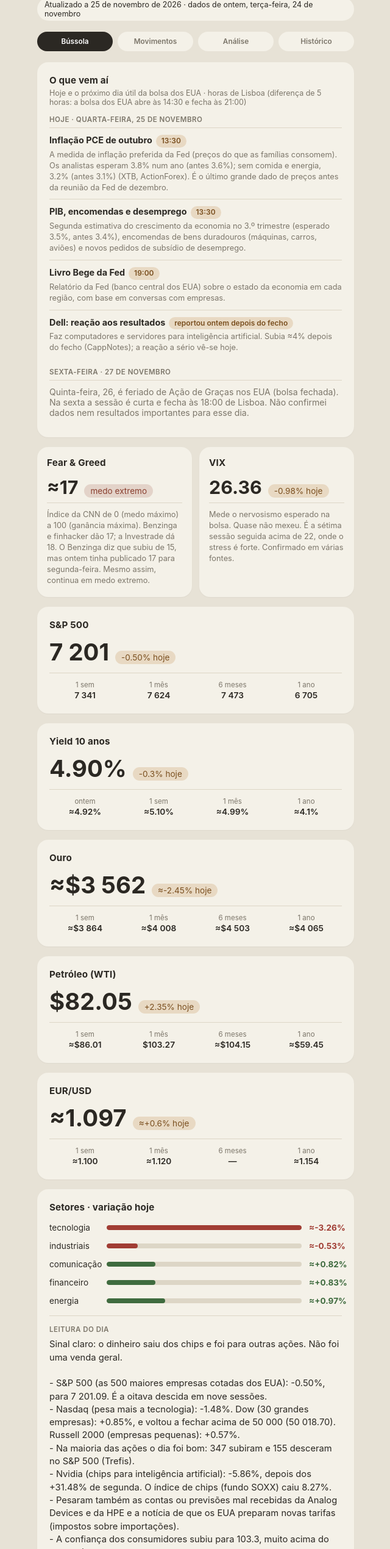
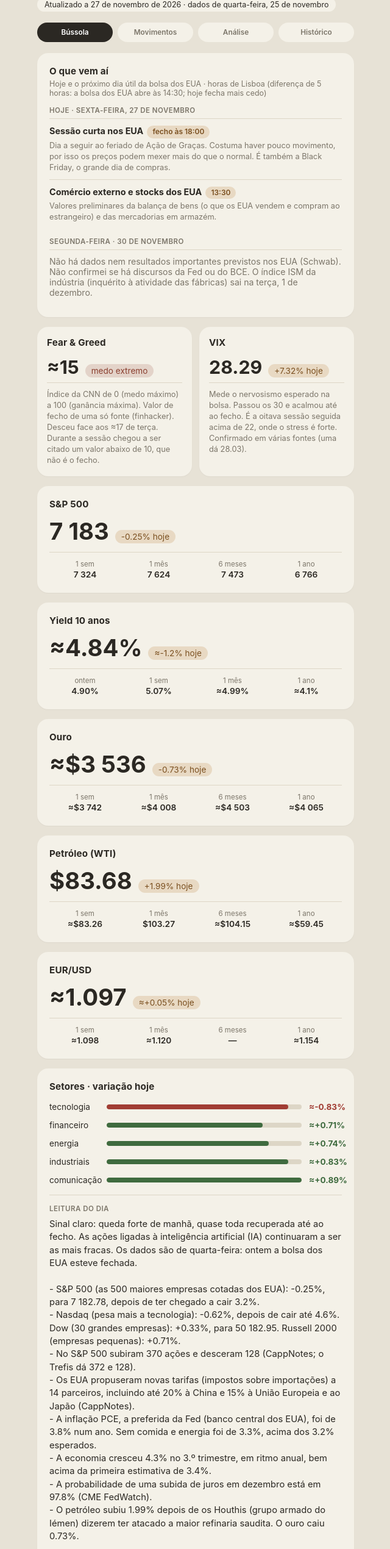
Before and after one commit to isabelcmelo72/bussola-mercado, a plain HTML site: page index.html in a window 1280 px wide. Shown: the part 77-2617 px from the top of the page at 61% size, without its empty margins (319-959 px from the left). Drawn offline with Linux system fonts and the light colour scheme.

Commit message:
Atualização de 27 de novembro de 2026 (dados de quarta-feira, 25/11)
Co-Authored-By: Claude Sonnet 5.5 <noreply@anthropic.com>
Claude-Session: https://claude.ai/code/session_0131pvmwvfr1mtGWyB3KcTuo

```diff
--- a/index.html
+++ b/index.html
@@ -236,7 +236,7 @@
   <header>
     <h1>Bússola de Mercado</h1>
     <div class="sub">Pede "atualiza a bússola" de manhã · dados do fecho anterior</div>
-    <div class="updated">Atualizado a 25 de novembro de 2026 · dados de ontem, terça-feira, 24 de novembro</div>
+    <div class="updated">Atualizado a 27 de novembro de 2026 · dados de quarta-feira, 25 de novembro</div>
   </header>
 
   <div class="tabs">
@@ -249,28 +249,20 @@
   <!-- O QUE VEM AÍ -->
   <div class="card ahead">
     <h2>O que vem aí</h2>
-    <div class="ahead-sub">Hoje e o próximo dia útil da bolsa dos EUA · horas de Lisboa (diferença de 5 horas: a bolsa dos EUA abre às 14:30 e fecha às 21:00)</div>
+    <div class="ahead-sub">Hoje e o próximo dia útil da bolsa dos EUA · horas de Lisboa (diferença de 5 horas: a bolsa dos EUA abre às 14:30; hoje fecha mais cedo)</div>
 
-    <div class="day">Hoje · quarta-feira, 25 de novembro</div>
+    <div class="day">Hoje · sexta-feira, 27 de novembro</div>
     <div class="ev">
-      <span class="ev-name">Inflação PCE de outubro</span><span class="ev-when">13:30</span>
-      <div class="ev-desc">A medida de inflação preferida da Fed (preços do que as famílias consomem). Os analistas esperam 3.8% num ano (antes 3.6%); sem comida e energia, 3.2% (antes 3.1%) (XTB, ActionForex). É o último grande dado de preços antes da reunião da Fed de dezembro.</div>
+      <span class="ev-name">Sessão curta nos EUA</span><span class="ev-when">fecho às 18:00</span>
+      <div class="ev-desc">Dia a seguir ao feriado de Ação de Graças. Costuma haver pouco movimento, por isso os preços podem mexer mais do que o normal. É também a Black Friday, o grande dia de compras.</div>
     </div>
     <div class="ev">
-      <span class="ev-name">PIB, encomendas e desemprego</span><span class="ev-when">13:30</span>
-      <div class="ev-desc">Segunda estimativa do crescimento da economia no 3.º trimestre (esperado 3.5%, antes 3.4%), encomendas de bens duradouros (máquinas, carros, aviões) e novos pedidos de subsídio de desemprego.</div>
-    </div>
-    <div class="ev">
-      <span class="ev-name">Livro Bege da Fed</span><span class="ev-when">19:00</span>
-      <div class="ev-desc">Relatório da Fed (banco central dos EUA) sobre o estado da economia em cada região, com base em conversas com empresas.</div>
-    </div>
-    <div class="ev">
-      <span class="ev-name">Dell: reação aos resultados</span><span class="ev-when">reportou ontem depois do fecho</span>
-      <div class="ev-desc">Faz computadores e servidores para inteligência artificial. Subia ≈4% depois do fecho (CappNotes); a reação a sério vê-se hoje.</div>
+      <span class="ev-name">Comércio externo e stocks dos EUA</span><span class="ev-when">13:30</span>
+      <div class="ev-desc">Valores preliminares da balança de bens (o que os EUA vendem e compram ao estrangeiro) e das mercadorias em armazém.</div>
     </div>
 
-    <div class="day">Sexta-feira · 27 de novembro</div>
-    <div class="none">Quinta-feira, 26, é feriado de Ação de Graças nos EUA (bolsa fechada). Na sexta a sessão é curta e fecha às 18:00 de Lisboa. Não confirmei dados nem resultados importantes para esse dia.</div>
+    <div class="day">Segunda-feira · 30 de novembro</div>
+    <div class="none">Não há dados nem resultados importantes previstos nos EUA (Schwab). Não confirmei se há discursos da Fed ou do BCE. O índice ISM da indústria (inquérito à atividade das fábricas) sai na terça, 1 de dezembro.</div>
   </div>
 
 
@@ -279,44 +271,44 @@
     <div class="card">
       <h2>Fear &amp; Greed</h2>
       <div class="gauge-value">
-        <div class="num">≈17</div>
+        <div class="num">≈15</div>
         <div class="tag fear">medo extremo</div>
       </div>
-      <div class="comment">Índice da CNN de 0 (medo máximo) a 100 (ganância máxima). Benzinga e finhacker dão 17; a Investrade dá 18. O Benzinga diz que subiu de 15, mas ontem tinha publicado 17 para segunda-feira. Mesmo assim, continua em medo extremo.</div>
+      <div class="comment">Índice da CNN de 0 (medo máximo) a 100 (ganância máxima). Valor de fecho de uma só fonte (finhacker). Desceu face aos ≈17 de terça. Durante a sessão chegou a ser citado um valor abaixo de 10, que não é o fecho.</div>
     </div>
     <div class="card">
       <h2>VIX</h2>
       <div class="gauge-value">
-        <div class="num">26.36</div>
-        <div class="tag" style="background:#e8d9c3;color:#7a4f1f;">-0.98% hoje</div>
+        <div class="num">28.29</div>
+        <div class="tag" style="background:#e8d9c3;color:#7a4f1f;">+7.32% hoje</div>
       </div>
-      <div class="comment">Mede o nervosismo esperado na bolsa. Quase não mexeu. É a sétima sessão seguida acima de 22, onde o stress é forte. Confirmado em várias fontes.</div>
+      <div class="comment">Mede o nervosismo esperado na bolsa. Passou os 30 e acalmou até ao fecho. É a oitava sessão seguida acima de 22, onde o stress é forte. Confirmado em várias fontes (uma dá 28.03).</div>
     </div>
   </div>
 
   <div class="card">
     <h2>S&amp;P 500</h2>
     <div class="gauge-value">
-      <div class="num">7 201</div>
-      <div class="tag" style="background:#e8d9c3;color:#7a4f1f;">-0.50% hoje</div>
+      <div class="num">7 183</div>
+      <div class="tag" style="background:#e8d9c3;color:#7a4f1f;">-0.25% hoje</div>
     </div>
     <div class="hist">
-      <div>1 sem<b>7 341</b></div>
+      <div>1 sem<b>7 324</b></div>
       <div>1 mês<b>7 624</b></div>
       <div>6 meses<b>7 473</b></div>
-      <div>1 ano<b>6 705</b></div>
+      <div>1 ano<b>6 766</b></div>
     </div>
   </div>
 
   <div class="card">
     <h2>Yield 10 anos</h2>
     <div class="gauge-value">
-      <div class="num">4.90%</div>
-      <div class="tag" style="background:#e8d9c3;color:#7a4f1f;">-0.3% hoje</div>
+      <div class="num">≈4.84%</div>
+      <div class="tag" style="background:#e8d9c3;color:#7a4f1f;">≈-1.2% hoje</div>
     </div>
     <div class="hist">
-      <div>ontem<b>≈4.92%</b></div>
-      <div>1 sem<b>≈5.10%</b></div>
+      <div>ontem<b>4.90%</b></div>
+      <div>1 sem<b>5.07%</b></div>
       <div>1 mês<b>≈4.99%</b></div>
       <div>1 ano<b>≈4.1%</b></div>
     </div>
@@ -325,11 +317,11 @@
   <div class="card">
     <h2>Ouro</h2>
     <div class="gauge-value">
-      <div class="num">≈$3 562</div>
-      <div class="tag" style="background:#e8d9c3;color:#7a4f1f;">≈-2.45% hoje</div>
+      <div class="num">≈$3 536</div>
+      <div class="tag" style="background:#e8d9c3;color:#7a4f1f;">-0.73% hoje</div>
     </div>
     <div class="hist">
-      <div>1 sem<b>≈$3 864</b></div>
+      <div>1 sem<b>≈$3 742</b></div>
       <div>1 mês<b>≈$4 008</b></div>
       <div>6 meses<b>≈$4 503</b></div>
       <div>1 ano<b>≈$4 065</b></div>
@@ -339,11 +331,11 @@
   <div class="card">
     <h2>Petróleo (WTI)</h2>
     <div class="gauge-value">
-      <div class="num">$82.05</div>
-      <div class="tag" style="background:#e8d9c3;color:#7a4f1f;">+2.35% hoje</div>
+      <div class="num">$83.68</div>
+      <div class="tag" style="background:#e8d9c3;color:#7a4f1f;">+1.99% hoje</div>
     </div>
     <div class="hist">
-      <div>1 sem<b>≈$86.01</b></div>
+      <div>1 sem<b>≈$83.26</b></div>
       <div>1 mês<b>$103.27</b></div>
       <div>6 meses<b>≈$104.15</b></div>
       <div>1 ano<b>≈$59.45</b></div>
@@ -354,10 +346,10 @@
     <h2>EUR/USD</h2>
     <div class="gauge-value">
       <div class="num">≈1.097</div>
-      <div class="tag" style="background:#e8d9c3;color:#7a4f1f;">≈+0.6% hoje</div>
+      <div class="tag" style="background:#e8d9c3;color:#7a4f1f;">≈+0.05% hoje</div>
     </div>
     <div class="hist">
-      <div>1 sem<b>≈1.100</b></div>
+      <div>1 sem<b>≈1.098</b></div>
       <div>1 mês<b>≈1.120</b></div>
       <div>6 meses<b>—</b></div>
       <div>1 ano<b>≈1.154</b></div>
@@ -370,42 +362,42 @@
     <div class="list-i">
       <div class="row-i">
         <div class="name-i">tecnologia</div>
-        <div class="track-i"><div class="fill-i down" style="width:100%;"></div></div>
-        <div class="val-i val-down">≈-3.26%</div>
+        <div class="track-i"><div class="fill-i down" style="width:93%;"></div></div>
+        <div class="val-i val-down">≈-0.83%</div>
+      </div>
+      <div class="row-i">
+        <div class="name-i">financeiro</div>
+        <div class="track-i"><div class="fill-i up" style="width:80%;"></div></div>
+        <div class="val-i val-up">≈+0.71%</div>
+      </div>
+      <div class="row-i">
+        <div class="name-i">energia</div>
+        <div class="track-i"><div class="fill-i up" style="width:83%;"></div></div>
+        <div class="val-i val-up">≈+0.74%</div>
       </div>
       <div class="row-i">
         <div class="name-i">industriais</div>
-        <div class="track-i"><div class="fill-i down" style="width:16%;"></div></div>
-        <div class="val-i val-down">≈-0.53%</div>
+        <div class="track-i"><div class="fill-i up" style="width:93%;"></div></div>
+        <div class="val-i val-up">≈+0.83%</div>
       </div>
       <div class="row-i">
         <div class="name-i">comunicação</div>
-        <div class="track-i"><div class="fill-i up" style="width:25%;"></div></div>
-        <div class="val-i val-up">≈+0.82%</div>
-      </div>
-      <div class="row-i">
-        <div class="name-i">financeiro</div>
-        <div class="track-i"><div class="fill-i up" style="width:25%;"></div></div>
-        <div class="val-i val-up">≈+0.83%</div>
-      </div>
-      <div class="row-i">
-        <div class="name-i">energia</div>
-        <div class="track-i"><div class="fill-i up" style="width:30%;"></div></div>
-        <div class="val-i val-up">≈+0.97%</div>
+        <div class="track-i"><div class="fill-i up" style="width:100%;"></div></div>
+        <div class="val-i val-up">≈+0.89%</div>
       </div>
     </div>
     <div class="reading">
       <b>Leitura do dia</b>
-      Sinal claro: o dinheiro saiu dos chips e foi para outras ações. Não foi uma venda geral.<br><br>
-      - S&amp;P 500 (as 500 maiores empresas cotadas dos EUA): -0.50%, para 7 201.09. É a oitava descida em nove sessões.<br>
-      - Nasdaq (pesa mais a tecnologia): -1.48%. Dow (30 grandes empresas): +0.85%, e voltou a fechar acima de 50 000 (50 018.70). Russell 2000 (empresas pequenas): +0.57%.<br>
-      - Na maioria das ações o dia foi bom: 347 subiram e 155 desceram no S&amp;P 500 (Trefis).<br>
-      - Nvidia (chips para inteligência artificial): -5.86%, depois dos +31.48% de segunda. O índice de chips (fundo SOXX) caiu 8.27%.<br>
-      - Pesaram também as contas ou previsões mal recebidas da Analog Devices e da HPE e a notícia de que os EUA preparam novas tarifas (impostos sobre importações).<br>
-      - A confiança dos consumidores subiu para 103.3, muito acima do esperado.<br>
-      - O mercado dá cerca de 95% de probabilidade a uma subida de juros em dezembro. O presidente da Fed de Nova Iorque, John Williams, disse que a inflação está alta demais.<br>
-      - O ouro caiu ≈2.45% e o petróleo subiu 2.35%.<br><br>
-      Qualidade dos dados: índices e VIX confirmados em várias fontes. Yield (juro da dívida do Estado americano a 10 anos) e petróleo (contrato de janeiro de 2027) coincidem no CappNotes e na Investrade. Ouro = futuros de dezembro (preço para entrega futura), fecho oficial da Investrade ($3 561.90); o CappNotes dá $3 555. EUR/USD vem da Investrade, com outra fonte próxima (1.0967, antes do fecho). Setores do CappNotes, com «≈»; a Investrade usa fundos e dá valores um pouco diferentes. No histórico, 1 semana é 17 de novembro e 1 mês é 23 de outubro (o dia 24 foi sábado). O petróleo de há 1 semana e 1 mês é de outros contratos. No S&amp;P 500, 6 meses (22 de maio) e 1 ano (24 de novembro de 2025) são fechos da AP. Os outros valores de 6 meses e 1 ano mantêm-se aproximados.
+      Sinal claro: queda forte de manhã, quase toda recuperada até ao fecho. As ações ligadas à inteligência artificial (IA) continuaram a ser as mais fracas. Os dados são de quarta-feira: ontem a bolsa dos EUA esteve fechada.<br><br>
+      - S&amp;P 500 (as 500 maiores empresas cotadas dos EUA): -0.25%, para 7 182.78, depois de ter chegado a cair 3.2%.<br>
+      - Nasdaq (pesa mais a tecnologia): -0.62%, depois de cair até 4.6%. Dow (30 grandes empresas): +0.33%, para 50 182.95. Russell 2000 (empresas pequenas): +0.71%.<br>
+      - No S&amp;P 500 subiram 370 ações e desceram 128 (CappNotes; o Trefis dá 372 e 128).<br>
+      - Os EUA propuseram novas tarifas (impostos sobre importações) a 14 parceiros, incluindo até 20% à China e 15% à União Europeia e ao Japão (CappNotes).<br>
+      - A inflação PCE, a preferida da Fed (banco central dos EUA), foi de 3.8% num ano. Sem comida e energia foi de 3.3%, acima dos 3.2% esperados.<br>
+      - A economia cresceu 4.3% no 3.º trimestre, em ritmo anual, bem acima da primeira estimativa de 3.4%.<br>
+      - A probabilidade de uma subida de juros em dezembro está em 97.8% (CME FedWatch).<br>
+      - O petróleo subiu 1.99% depois de os Houthis (grupo armado do Iémen) dizerem ter atacado a maior refinaria saudita. O ouro caiu 0.73%.<br><br>
+      Qualidade dos dados: índices e VIX confirmados em várias fontes. Petróleo igual na Investrade e no CappNotes; é o contrato de janeiro de 2027, o de referência depois de o de dezembro expirar (estas fontes não indicam o mês). Ouro = futuros de dezembro (preço para entrega futura): $3 535.80 na Investrade e $3 534.70 no CappNotes. Yield (juro da dívida do Estado americano a 10 anos): 4.84% na Investrade e 4.85% no CappNotes. EUR/USD com fontes a divergir: 1.0972 no Investing.com e 1.0936 na Investrade. Setores do CappNotes, com «≈». No histórico, 1 semana é 18 de novembro e 1 mês é 23 de outubro (o dia 25 foi domingo); o petróleo dessas datas é de outros contratos. No S&amp;P 500, 6 meses (22 de maio; o dia 25 foi feriado) e 1 ano (25 de novembro de 2025) são fechos confirmados. Os outros valores de 6 meses e 1 ano mantêm-se aproximados.
     </div>
   </div>
 
```
Also changed, not shown: analise.html (+13 -15 lines), historico.html (+12 -1 lines), movimentos.html (+58 -58 lines).
